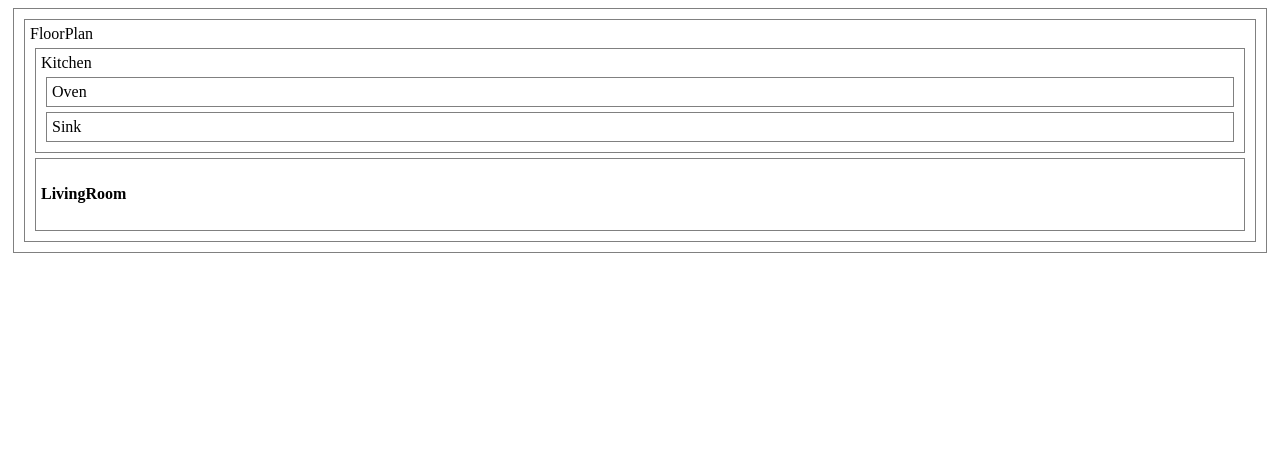
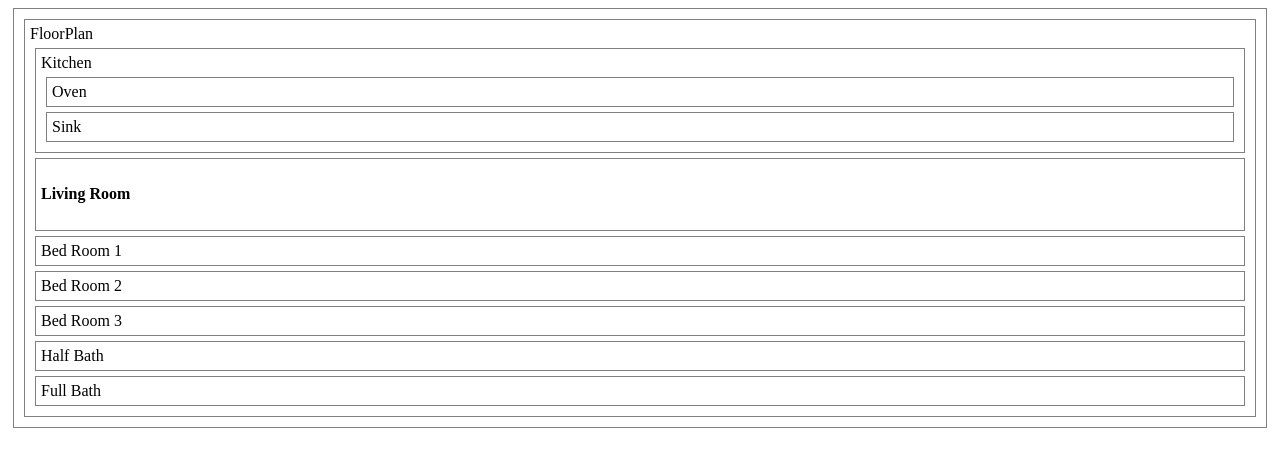
Before and after one commit to CCMatson/react-floorplan-lab, a React (Create React App) app: page / in a window 1280 px wide. Shown: the top 466 px of the page. Built offline with nearby package versions, Linux system fonts and the light colour scheme.

Commit message:
finish floor plan

```diff
--- /dev/null
+++ b/src/Bath.jsx
@@ -0,0 +1,12 @@
+const Bath = (props) => {
+  return (
+    <>
+      <div>
+      {props.size} {props.name}
+      </div>
+    </>
+
+  );
+}
+
+export default Bath;
--- /dev/null
+++ b/src/BedRoom.jsx
@@ -0,0 +1,12 @@
+const BedRoom = (props) => {
+
+  return (
+<>
+<div>
+{props.name} {props.bedNum}
+</div>
+</>
+  );
+}
+
+export default BedRoom;
--- a/src/FloorPlan.jsx
+++ b/src/FloorPlan.jsx
@@ -1,12 +1,21 @@
 import Kitchen from "./Kitchen";
 import LivingRoom from "./LivingRoom";
+import BedRoom from "./BedRoom";
+import Bath from "./Bath";
 
 const FloorPlan = (props) => {
+  const bedNum = ['1' , '2', '3']
+
   return (
     <>
       <div>{props.name}
         < Kitchen name="Kitchen" />
-        < LivingRoom name="LivingRoom"/>
+        < LivingRoom name="Living Room"/>
+        < BedRoom name="Bed Room" bedNum={bedNum[0]}/>
+        < BedRoom name="Bed Room" bedNum={bedNum[1]}/>
+        < BedRoom name="Bed Room" bedNum={bedNum[2]}/>
+        < Bath name="Bath" size="Half "/>
+        < Bath name="Bath" size="Full "/>
       </div>
     </>
   );
```
